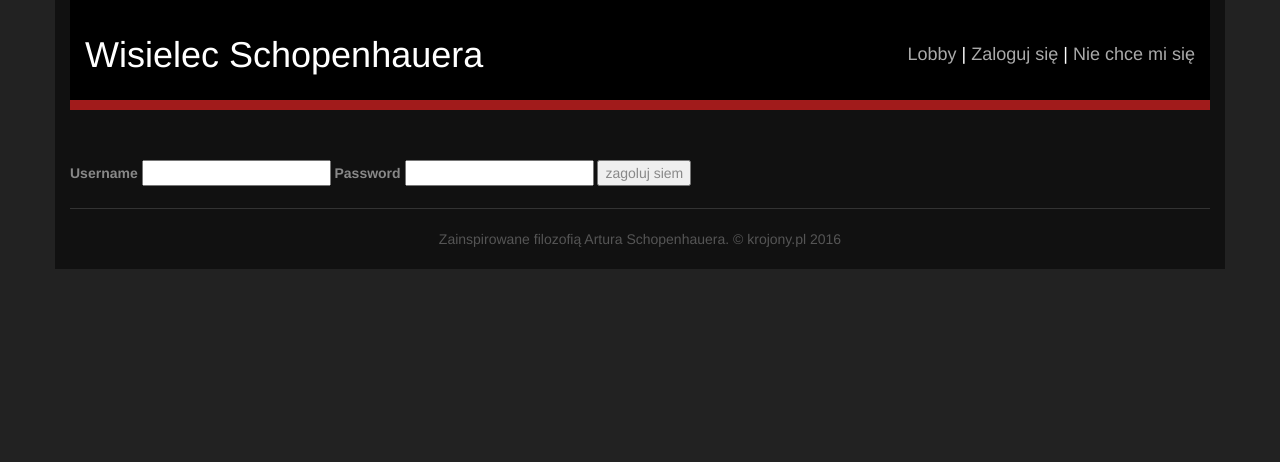
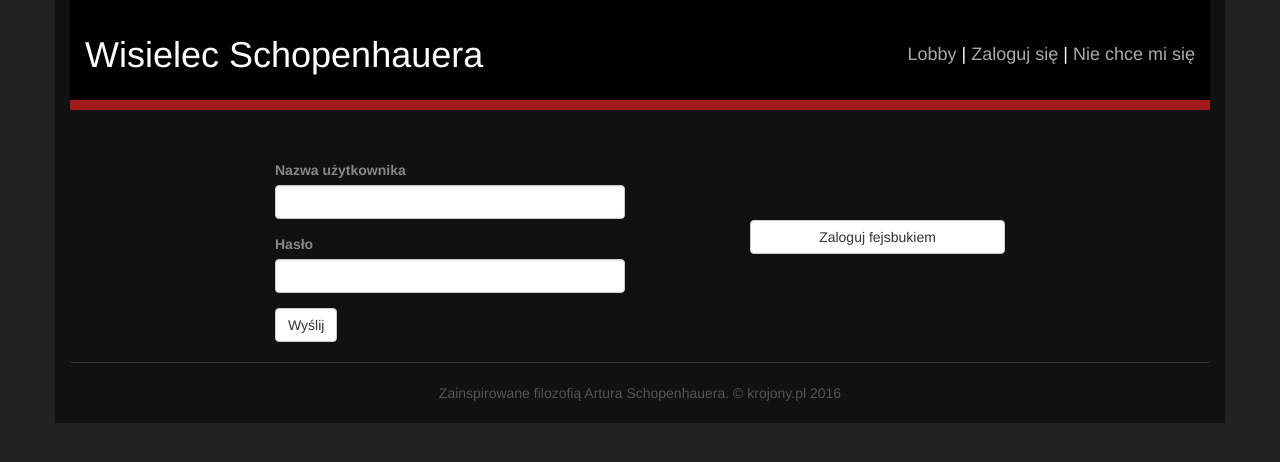
Before and after one commit to ksiazkowicz/schopenhauer, a Django app: page /profiles/login in a window 1280 px wide. Shown: the top 462 px of the page. Run offline with Django 3.2, Linux system fonts and the light colour scheme; some libraries are stand-ins or nearby versions.

Commit message:
[Web] fix login form design

```diff
--- a/wisielec/templates/game/login.html
+++ b/wisielec/templates/game/login.html
@@ -3,12 +3,23 @@
 
 {% block content %}
     <h4>{{ error }}</h4>
-    <form method="post">
-        <label>Username</label>
-        <input type="text" name="username">
-        <label>Password</label>
-        <input type="password" name="password">
-        {% csrf_token %}
-        <button type="submit">zagoluj siem</button>
-    </form>
+
+    <div class="col-md-4 col-md-offset-2">
+        <form method="post">
+            {% csrf_token %}
+            <div class="form-group">
+                <label for="usernameInput">Nazwa użytkownika</label>
+                <input type="text" name="username" class="form-control" id="usernameInput">
+            </div>
+            <div class="form-group">
+                <label for="passwordInput">Hasło</label>
+                <input type="password" class="form-control" id="passwordInput" name="password">
+            </div>
+            <button type="submit" class="btn btn-default">Wyślij</button>
+        </form>
+    </div>
+    <div class="col-md-3 col-md-offset-1 clearfix">
+        <br/><br/><br/>
+        <button type="submit" class="btn btn-default" style="width: 100%;">Zaloguj fejsbukiem</button>
+    </div>
 {% endblock %}
```
